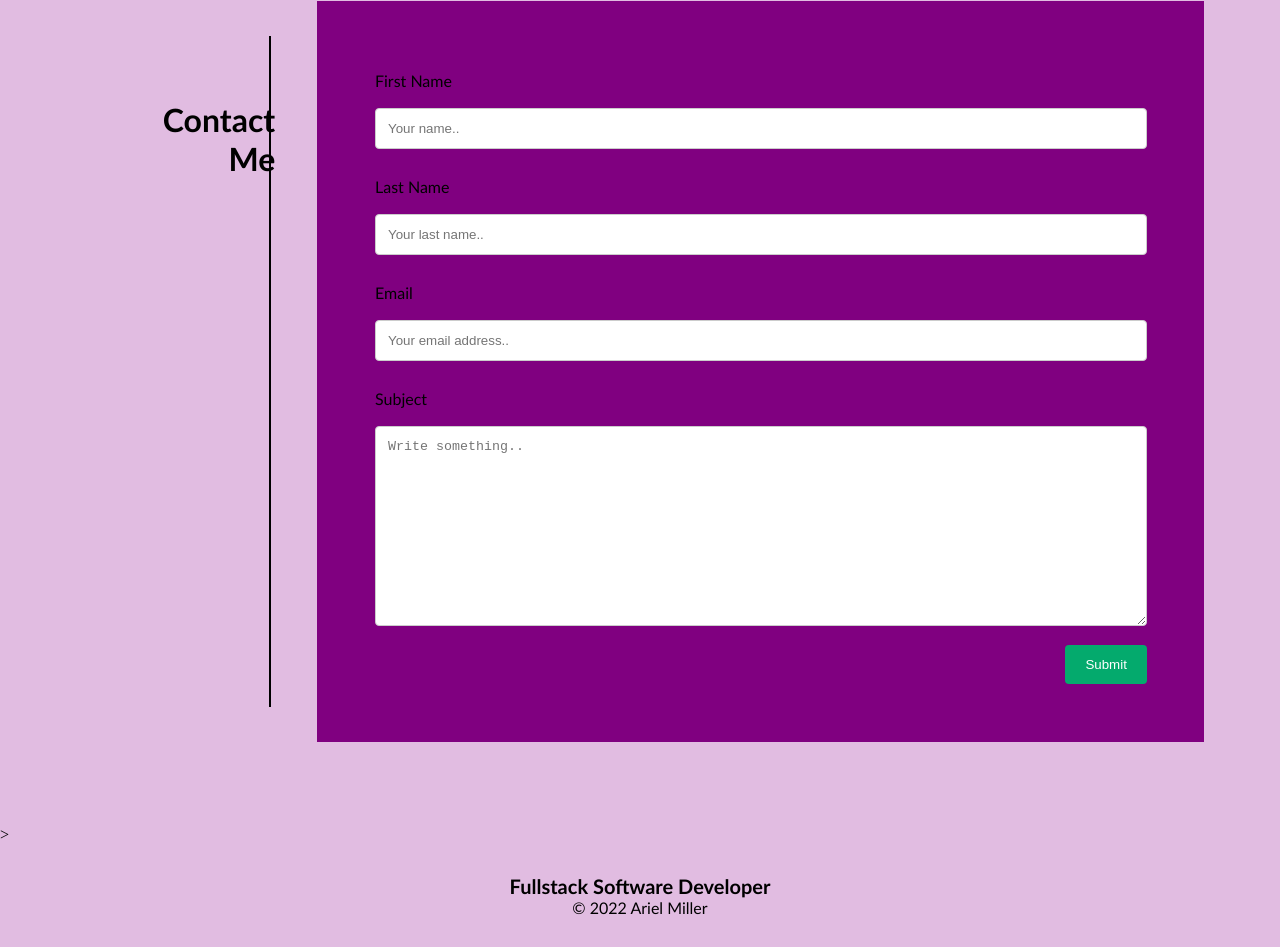
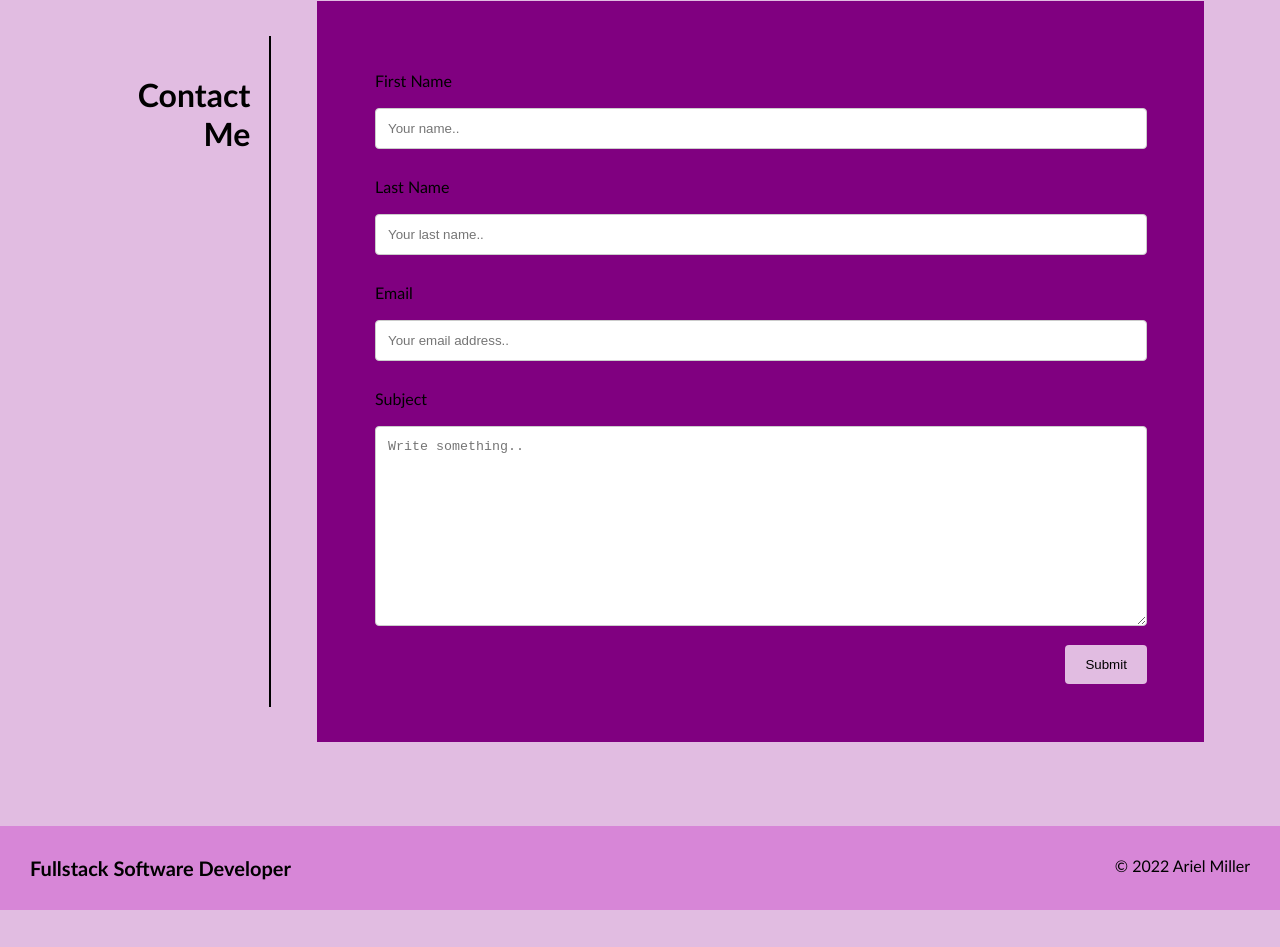
Before and after one commit to amiller0806/Challenge-2-Portfolio, a plain HTML site: page index.html in a window 1280 px wide. Shown: the part 3195-4142 px from the top of the page. After the commit the page ends 4105 px from the top, so only its background shows below. Drawn offline with Linux system fonts and the light colour scheme; files whose address does not match are found by name.

Commit message:
styled footer & contact form

```diff
--- a/assets/css/style.css
+++ b/assets/css/style.css
@@ -1,5 +1,11 @@
 /* TODO: Remember to consolidate the CSS */
 /* TODO: Add Screenshot to Readme and link to website  */
+
+:root {
+    --primary-color: rgb(215, 134, 215);
+    --secondary-color: #800080;
+    --tertiary-color: rgb(225, 188, 225);
+}
 
     * {
     box-sizing: border-box;
@@ -98,6 +104,33 @@ a {
 p {
     font-size: 16px;
 }
+
+/* FOOTER STYLES START */
+footer {
+    background: var(--primary-color);
+    padding: 40px 35px;
+    display: flex;
+    justify-content: space-between;
+    flex-wrap: wrap;
+    width: 100%;
+  }
+
+  footer h2 {
+    color: var(--primary-color);
+    font-size: 30px;
+    margin: 0;
+  }
+
+  footer div {
+    line-height: 1.5;
+    text-align: right;
+  }
+
+  footer a {
+    color: var(--primary-color);
+  }
+
+  /* END FOOTER STYLES */
 
 /*Selects elements of the hero-image class, setting the display to flex, the flex-drection to column, and inserting a background-image*/
 .hero-image {
@@ -263,7 +296,7 @@ sets the width to 100% and height to 10% for the img element
 }
 
 #contact h2 {
-    padding: 30%;
+    padding: 10%;
     display: flex;
 }
 /*Sets the following properties of the benefits class; sets background color to blue*/
@@ -315,8 +348,8 @@ label {
 }
 
 input[type=submit] {
-    background-color: #04AA6D;
-    color: white;
+    background-color: var(--tertiary-color);
+    color: black;
     padding: 12px 20px;
     border: none;
     border-radius: 4px;
@@ -325,7 +358,7 @@ input[type=submit] {
 }
 
 input[type=submit]:hover {
-    background-color: #45a049;
+    background-color: var(--primary-color);
 }
 
 .container {
--- a/index.html
+++ b/index.html
@@ -171,7 +171,7 @@
                 </form>
             </div>
         </section>
-        </section>>
+        </section>
 
         <footer class="footer">
             <h4>Fullstack Software Developer</h4>
```
